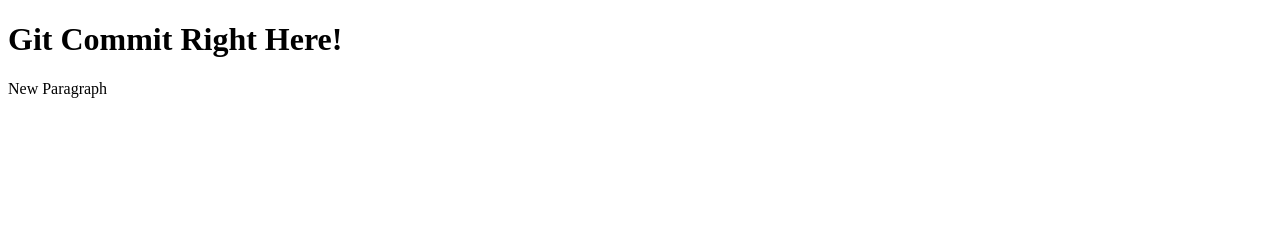
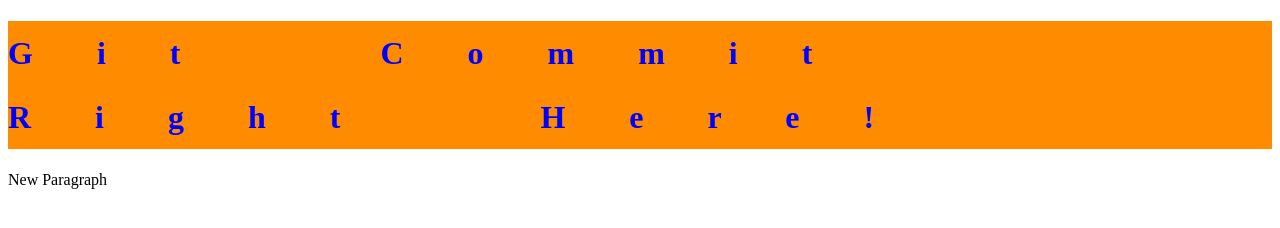
Before and after one commit to Troomver/GitTests, a plain HTML site: page index.html in a window 1280 px wide. Drawn offline with Linux system fonts and the light colour scheme.

Commit message:
Added styles

```diff
--- a/index.html
+++ b/index.html
@@ -2,6 +2,7 @@
 <html>
   <head>
     <title></title>
+    <link href="main.css" type="text/css" rel="stylesheet">
   </head>
     <body>
       <h1>Git Commit Right Here!</h1>
--- a/main.css
+++ b/main.css
@@ -1,4 +1,7 @@
 h1 {
-    font-family: 'Ravi Prakash', cursive;
-    border-left: 10px solid red;
+    color: blue;
+    background-color: darkorange;
+    letter-spacing: 2em;
+    line-height: 2em;
+    word-spacing: 2em;
 }
```
